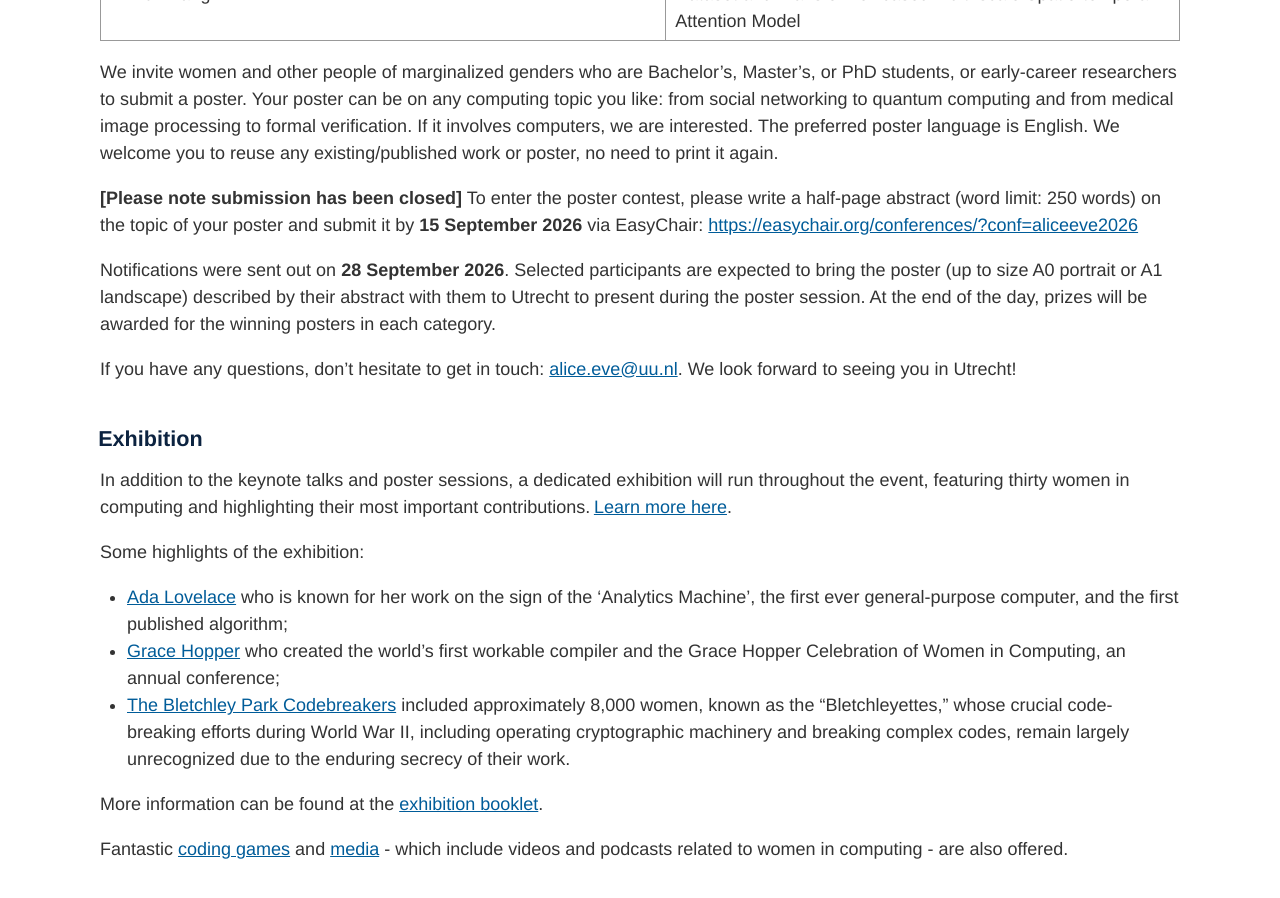
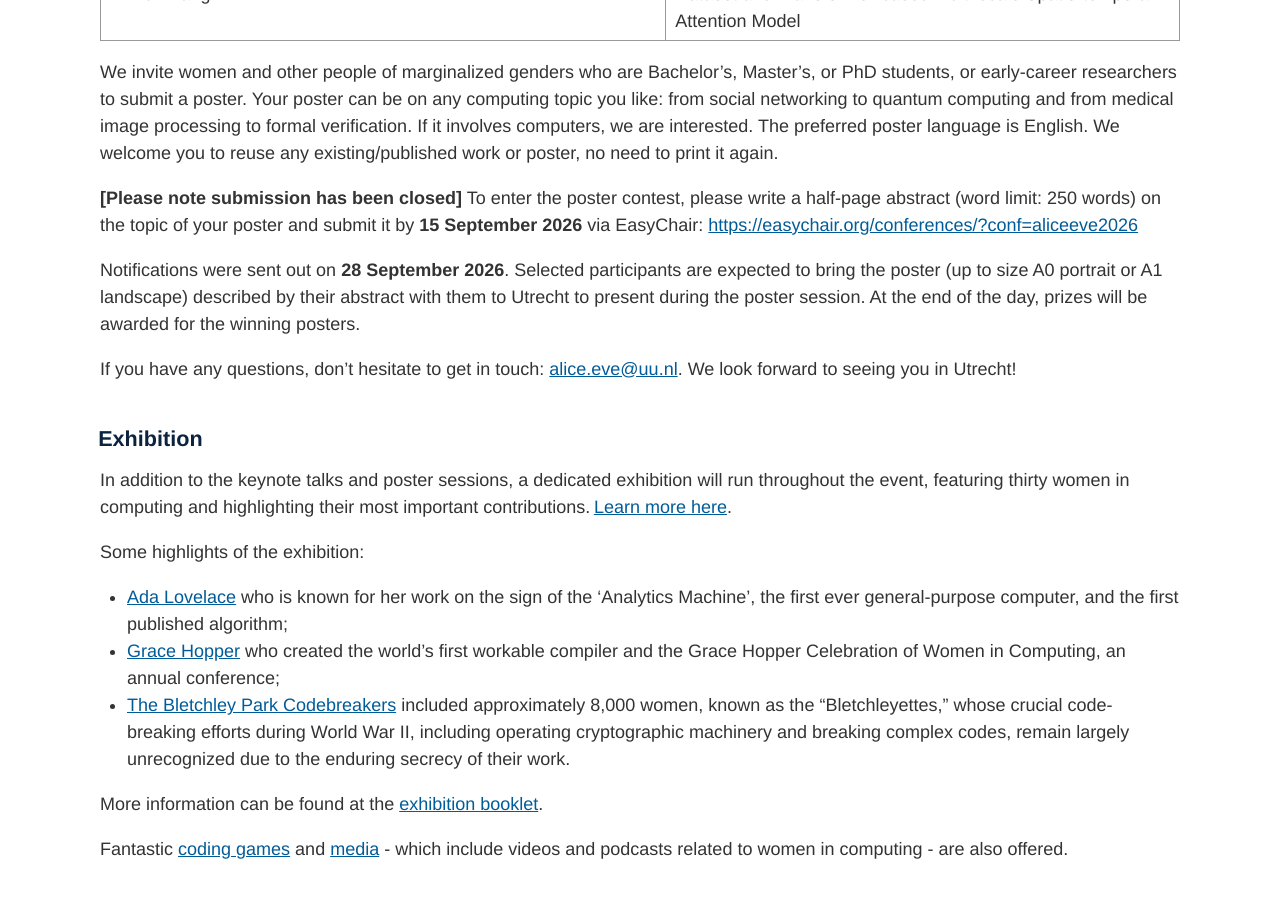
Before and after one commit to alice-and-eve/2026, a Jekyll site: the page built from index.md, in a window 1280 px wide and 900 px high, scrolled down 6497 px. Built offline with Jekyll 4.4.1, drawn with Linux system fonts in a browser that asks for light colours.

```diff
--- a/index.md
+++ b/index.md
@@ -303,7 +303,7 @@ The preferred poster language is English. We welcome you to reuse any existing/p
 
 **[Please note submission has been closed]** To enter the poster contest, please write a half-page abstract (word limit: 250 words) on the topic of your poster and submit it by **15 September 2026** via EasyChair: [https://easychair.org/conferences/?conf=aliceeve2026](https://easychair.org/conferences/?conf=aliceeve2026){:target="_blank" rel="noopener noreferrer"}
 
-Notifications were sent out on **28 September 2026**. Selected participants are expected to bring the poster (up to size A0 portrait or A1 landscape) described by their abstract with them to Utrecht to present during the poster session. At the end of the day, prizes will be awarded for the winning posters in each category.
+Notifications were sent out on **28 September 2026**. Selected participants are expected to bring the poster (up to size A0 portrait or A1 landscape) described by their abstract with them to Utrecht to present during the poster session. At the end of the day, prizes will be awarded for the winning posters.
 
 If you have any questions, don't hesitate to get in touch: [alice.eve@uu.nl](mailto:alice.eve@uu.nl). We look forward to seeing you in Utrecht!
 
```
